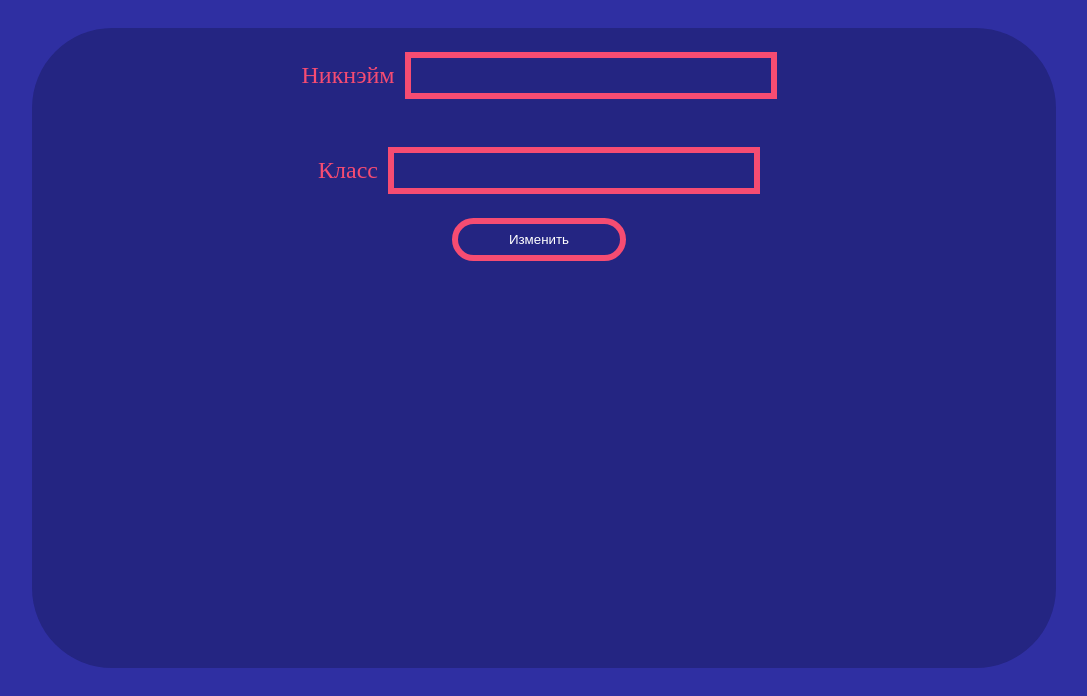
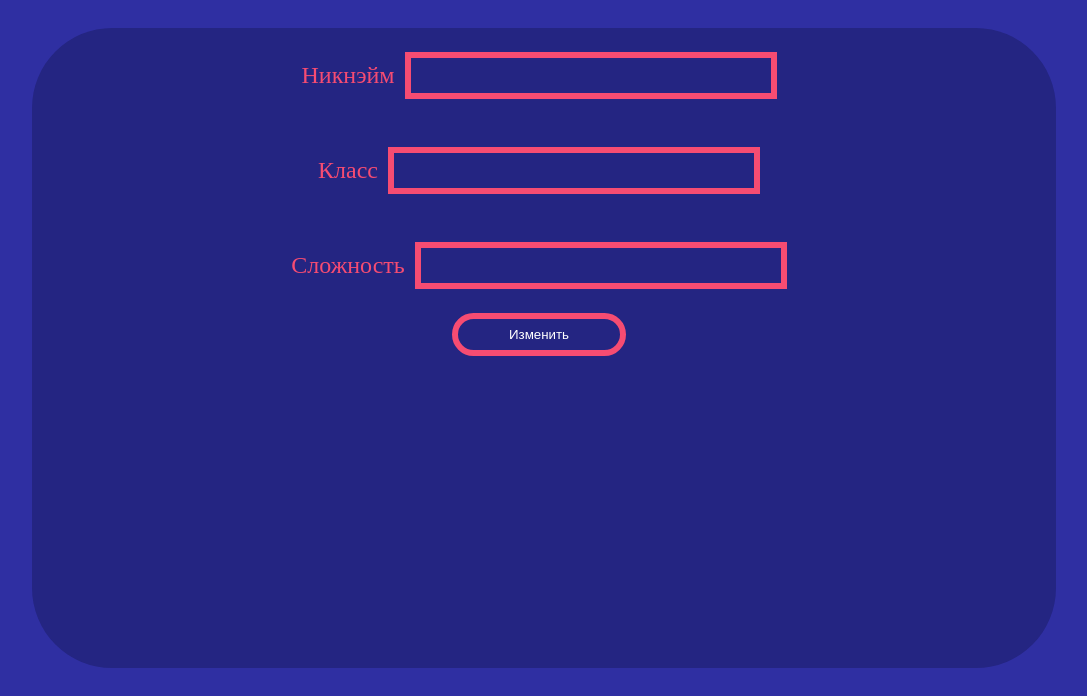
Before and after one commit to 51Sirius/MathSite, a Flask app: page /settings in a window 1280 px wide. Shown: the part 104-800 px from the top of the page, without its empty margins (96-1183 px from the left). Run offline with Flask 2, Linux system fonts and the light colour scheme.

Commit message:
Add level to settings.html

```diff
--- a/forms.py
+++ b/forms.py
@@ -26,4 +26,5 @@ class LoginForm(FlaskForm):
 class Settings(FlaskForm):
     username = StringField('Никнэйм', validators=[DataRequired()], widget=TextInput())
     clas = IntegerField('Класс', validators=[DataRequired(), NumberRange(min=5, max=6)], widget=TextInput('number'))
+    level = IntegerField('Сложность', validators=[DataRequired(), NumberRange(min=1, max=3)], widget=TextInput('number'))
     submit = SubmitField('Изменить')
--- a/templates/settings.html
+++ b/templates/settings.html
@@ -5,9 +5,9 @@
 {% block content %}
     <div class="page-registration">
         {% with messages = get_flashed_messages() %}
-        {% if messages %}
-            {{ messages[0] }}
-        {% endif %}
+            {% if messages %}
+                {{ messages[0] }}
+            {% endif %}
         {% endwith %}
         <form action="{{ url_for('settings') }}" method="post" novalidate class="answer">
             {{ form.csrf_token }}
@@ -25,6 +25,13 @@
             {% for error in form.clas.errors %}
                 <span style="color: red;">[{{ error }}]</span>
             {% endfor %}
+            <div class="block-form">
+                <p>{{ form.level.label }}</p>
+                <p>{{ form.level(class_="answer-form") }}</p>
+            </div>
+            {% for error in form.level.errors %}
+                <span style="color: red;">[{{ error }}]</span>
+            {% endfor %}
             <button type="submit" class="button">Изменить</button>
         </form>
     </div>
```
